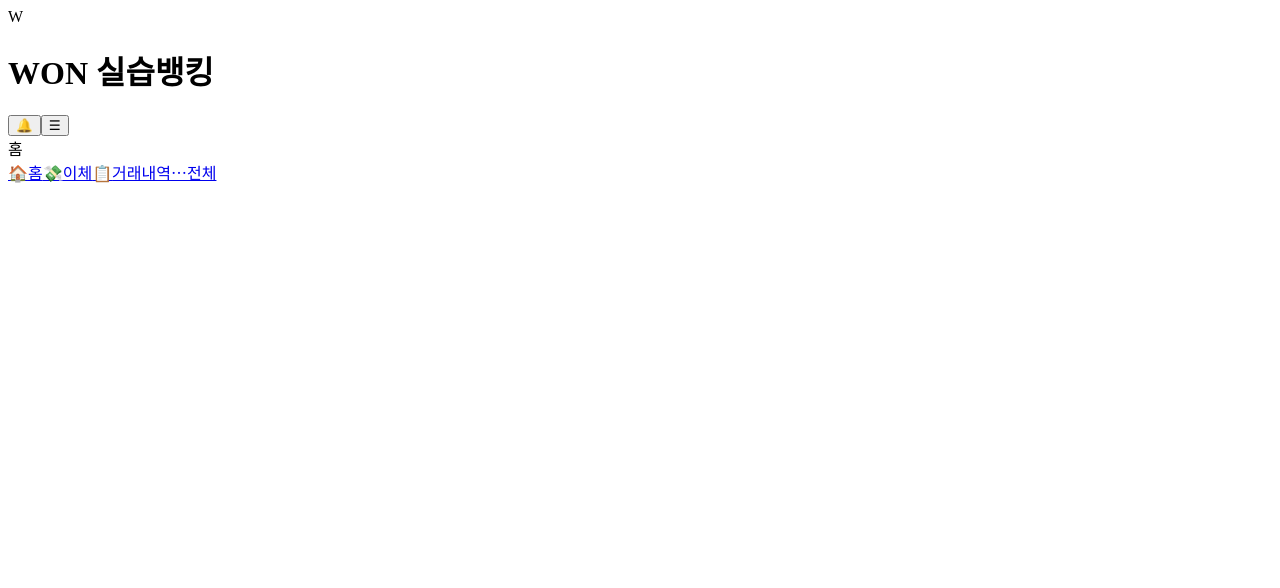
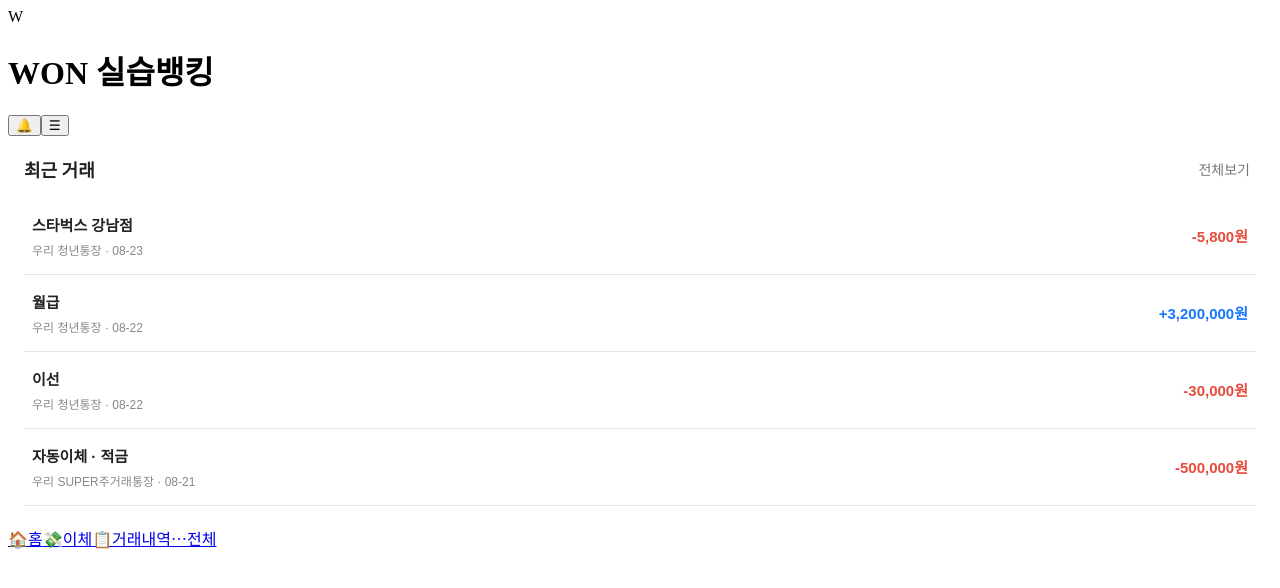
Before and after one commit to GOSERA0204/one-banking-final, a React (Vite) app: page /#/ in a window 1280 px wide. Shown: the top 588 px of the page. Built offline with nearby package versions, Linux system fonts and the light colour scheme.

Commit message:
홈 최근 계좌

```diff
--- /dev/null
+++ b/src/components/RecentTransactions.jsx
@@ -0,0 +1,114 @@
+import { useState } from "react";
+import TransactionDetail from "./TransactionDetail";
+import "../styles/home02.css";
+
+const RecentTransactions = () => {
+  // 어떤 거래를 클릭했는지 저장하는 공간
+  const [selectedTransaction, setSelectedTransaction] = useState(null);
+
+  // 최근 거래 데이터
+  const transactions = [
+    {
+      id: 1,
+      title: "스타벅스 강남점",
+      account: "우리 청년통장 (1002-***-123456)",
+      date: "08-23",
+      fullDate: "2026-08-23 09:12",
+      amount: "-5,800원",
+      balance: "2,384,560원",
+      type: "expense",
+    },
+    {
+      id: 2,
+      title: "월급",
+      account: "우리 청년통장 (1002-***-123456)",
+      date: "08-22",
+      fullDate: "2026-08-22 09:00",
+      amount: "+3,200,000원",
+      balance: "3,205,600원",
+      type: "income",
+    },
+    {
+      id: 3,
+      title: "이선",
+      account: "우리 청년통장 (1002-***-123456)",
+      date: "08-22",
+      fullDate: "2026-08-22 14:30",
+      amount: "-30,000원",
+      balance: "3,175,600원",
+      type: "expense",
+    },
+    {
+      id: 4,
+      title: "자동이체 · 적금",
+      account: "우리 SUPER주거래통장",
+      date: "08-21",
+      fullDate: "2026-08-21 10:00",
+      amount: "-500,000원",
+      balance: "15,200,000원",
+      type: "expense",
+    },
+  ];
+
+  return (
+    <section className="recent-transactions">
+
+      <div className="section-header">
+        <h2>최근 거래</h2>
+
+        <button className="view-all-btn">
+          전체보기
+        </button>
+      </div>
+
+      <div className="transaction-list">
+
+        {transactions.map((transaction) => (
+
+          <button
+            className="transaction-item"
+            key={transaction.id}
+
+            // 거래 클릭하면 선택된 거래로 저장
+            onClick={() => setSelectedTransaction(transaction)}
+          >
+
+            <div className="transaction-info">
+              <strong>{transaction.title}</strong>
+
+              <span>
+                {transaction.account.split(" (")[0]} · {transaction.date}
+              </span>
+            </div>
+
+            <span
+              className={
+                transaction.type === "income"
+                  ? "transaction-amount income"
+                  : "transaction-amount expense"
+              }
+            >
+              {transaction.amount}
+            </span>
+
+          </button>
+
+        ))}
+
+      </div>
+
+      {/* 거래를 클릭했을 때만 상세창 표시 */}
+      {selectedTransaction && (
+        <TransactionDetail
+          transaction={selectedTransaction}
+
+          // 닫기 버튼을 누르면 선택된 거래를 없앰
+          onClose={() => setSelectedTransaction(null)}
+        />
+      )}
+
+    </section>
+  );
+};
+
+export default RecentTransactions;
--- /dev/null
+++ b/src/components/TransactionDetail.jsx
@@ -0,0 +1,62 @@
+const TransactionDetail = ({ transaction, onClose }) => {
+  // transaction이 없으면 아무것도 보여주지 않음
+  if (!transaction) {
+    return null;
+  }
+
+  return (
+    <>
+      {/* 뒤쪽 어둡게 만드는 배경 */}
+      <div className="transaction-overlay" onClick={onClose}></div>
+
+      {/* 아래에서 올라오는 상세 창 */}
+      <div className="transaction-detail">
+
+        {/* 위쪽 손잡이 */}
+        <div className="detail-handle"></div>
+
+        {/* 거래 이름 */}
+        <div className="detail-title">
+          <h2>{transaction.title}</h2>
+          <strong>{transaction.amount}</strong>
+        </div>
+
+        {/* 상세 정보 */}
+        <div className="detail-info">
+
+          <div className="detail-row">
+            <span>거래일시</span>
+            <strong>{transaction.fullDate}</strong>
+          </div>
+
+          <div className="detail-row">
+            <span>거래계좌</span>
+            <strong>{transaction.account}</strong>
+          </div>
+
+          <div className="detail-row">
+            <span>거래 후 잔액</span>
+            <strong>{transaction.balance}</strong>
+          </div>
+
+          <div className="detail-row">
+            <span>상태</span>
+            <strong>완료</strong>
+          </div>
+
+        </div>
+
+        {/* 닫기 버튼 */}
+        <button
+          className="detail-close-btn"
+          onClick={onClose}
+        >
+          닫기
+        </button>
+
+      </div>
+    </>
+  );
+};
+
+export default TransactionDetail;
--- a/src/pages/HomePage.jsx
+++ b/src/pages/HomePage.jsx
@@ -1,5 +1,11 @@
+import RecentTransactions from "../components/RecentTransactions";
+
 function HomePage() {
-  return <div>홈</div>
+  return (
+    <div>
+      <RecentTransactions />
+    </div>
+  );
 }
 
-export default HomePage
+export default HomePage;
--- /dev/null
+++ b/src/styles/home02.css
@@ -0,0 +1,256 @@
+/* =========================
+   최근 거래
+========================= */
+
+.recent-transactions {
+  padding: 20px 16px;
+}
+
+
+/* 제목 + 전체보기 */
+
+.section-header {
+  display: flex;
+  justify-content: space-between;
+  align-items: center;
+
+  margin-bottom: 16px;
+}
+
+.section-header h2 {
+  margin: 0;
+
+  font-size: 18px;
+  font-weight: 700;
+
+  color: #222;
+}
+
+
+/* 전체보기 버튼 */
+
+.view-all-btn {
+  border: none;
+  background: none;
+
+  font-size: 14px;
+
+  color: #777;
+
+  cursor: pointer;
+}
+
+
+/* =========================
+   거래 목록
+========================= */
+
+.transaction-list {
+  display: flex;
+  flex-direction: column;
+}
+
+
+/* 거래 하나 */
+
+.transaction-item {
+  width: 100%;
+
+  display: flex;
+  justify-content: space-between;
+  align-items: center;
+
+  padding: 16px 8px;
+
+  border: none;
+  border-bottom: 1px solid #e5e5e5;
+
+  background: white;
+
+  cursor: pointer;
+
+  text-align: left;
+}
+
+
+/* 클릭했을 때 */
+
+.transaction-item:hover {
+  background-color: #f8f8f8;
+}
+
+
+/* =========================
+   왼쪽 거래 정보
+========================= */
+
+.transaction-info {
+  display: flex;
+  flex-direction: column;
+
+  gap: 6px;
+}
+
+
+.transaction-info strong {
+  font-size: 15px;
+  font-weight: 600;
+
+  color: #222;
+}
+
+
+.transaction-info span {
+  font-size: 12px;
+
+  color: #888;
+}
+
+
+/* =========================
+   금액
+========================= */
+
+.transaction-amount {
+  font-size: 15px;
+  font-weight: 600;
+
+  white-space: nowrap;
+}
+
+
+/* 입금 */
+
+.income {
+  color: #1677ff;
+}
+
+
+/* 출금 */
+
+.expense {
+  color: #e74c3c;
+}
+
+/* =========================
+   거래 상세 모달
+========================= */
+
+/* 뒤쪽 어둡게 */
+.transaction-overlay {
+  position: fixed;
+  inset: 0;
+
+  background: rgba(0, 0, 0, 0.35);
+
+  z-index: 100;
+}
+
+
+/* 아래 상세 창 */
+
+.transaction-detail {
+  position: fixed;
+
+  bottom: 0;
+  left: 50%;
+
+  transform: translateX(-50%);
+
+  width: 100%;
+  max-width: 430px;
+
+  background: #ffffff;
+
+  border-radius: 28px 28px 0 0;
+
+  padding: 16px 20px 30px;
+
+  box-sizing: border-box;
+
+  z-index: 101;
+}
+
+
+/* 위쪽 손잡이 */
+
+.detail-handle {
+  width: 36px;
+  height: 4px;
+
+  margin: 0 auto 20px;
+
+  border-radius: 10px;
+
+  background: #c7cdd4;
+}
+
+
+/* 거래 이름 */
+
+.detail-title {
+  margin-bottom: 22px;
+}
+
+
+.detail-title h2 {
+  margin: 0 0 8px;
+
+  font-size: 18px;
+}
+
+
+.detail-title strong {
+  font-size: 24px;
+}
+
+
+/* 상세 정보 */
+
+.detail-info {
+  border-top: 1px solid #e5e5e5;
+}
+
+
+.detail-row {
+  display: flex;
+
+  justify-content: space-between;
+
+  padding: 14px 0;
+
+  border-bottom: 1px solid #e5e5e5;
+
+  font-size: 14px;
+}
+
+
+.detail-row span {
+  color: #777;
+}
+
+
+.detail-row strong {
+  text-align: right;
+}
+
+
+/* 닫기 버튼 */
+
+.detail-close-btn {
+  width: 100%;
+
+  margin-top: 20px;
+
+  padding: 15px;
+
+  border: none;
+
+  border-radius: 12px;
+
+  background: #f1f3f5;
+
+  font-size: 16px;
+
+  cursor: pointer;
+}
```
